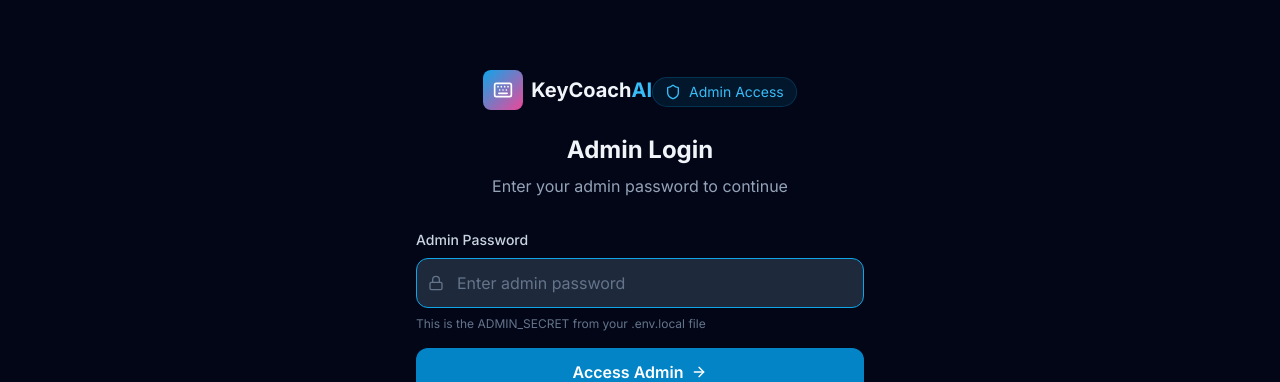
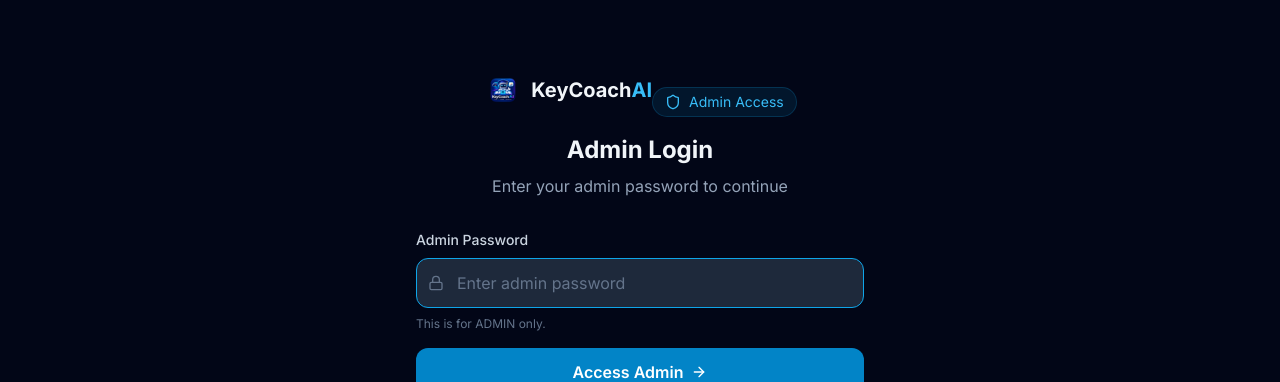
Before and after one commit to maghfoormalkana/KeyCoachAI, a Next.js app: page /admin/login in a window 1280 px wide. Shown: the part 161-543 px from the top of the page. Built offline with nearby package versions, Linux system fonts and the light colour scheme; no server answers.

Commit message:
Update page.tsx

```diff
--- a/app/admin/login/page.tsx
+++ b/app/admin/login/page.tsx
@@ -48,9 +48,11 @@
       <div className="w-full max-w-md">
         <div className="text-center mb-8">
           <Link href="/" className="inline-flex items-center gap-2 mb-6">
-            <div className="w-10 h-10 rounded-lg bg-gradient-to-br from-brand-500 to-accent-500 flex items-center justify-center">
-              <Keyboard className="w-5 h-5 text-white" />
-            </div>
+            <img
+              src="/logo.png"
+              alt="Logo"
+              className="w-10 h-10 object-contain"
+            />
             <span className="font-bold text-xl">
               KeyCoach<span className="text-brand-400">AI</span>
             </span>
@@ -85,7 +87,7 @@
               />
             </div>
             <p className="text-xs text-slate-500 mt-2">
-              This is the ADMIN_SECRET from your .env.local file
+              This is for ADMIN only.
             </p>
           </div>
 
```
